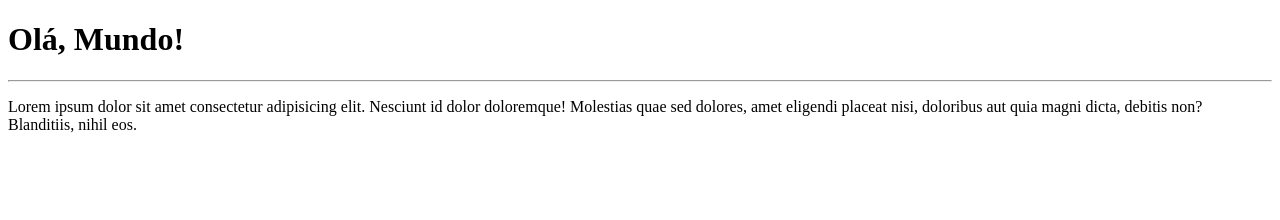
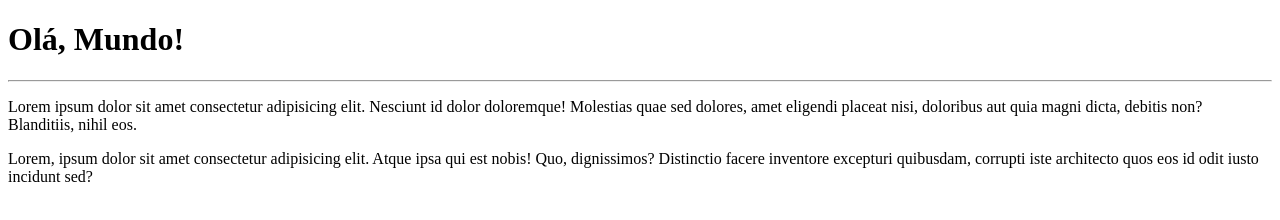
Before and after one commit to Perinho721996/Ola-Mundo, a plain HTML site: page index.html in a window 1280 px wide. Drawn offline with Linux system fonts and the light colour scheme.

Commit message:
Adicionei mais um paragrafo

```diff
--- a/index.html
+++ b/index.html
@@ -9,5 +9,6 @@
     <h1>Olá, Mundo!</h1>
     <hr>
     <p>Lorem ipsum dolor sit amet consectetur adipisicing elit. Nesciunt id dolor doloremque! Molestias quae sed dolores, amet eligendi placeat nisi, doloribus aut quia magni dicta, debitis non? Blanditiis, nihil eos.</p>
+    <p>Lorem, ipsum dolor sit amet consectetur adipisicing elit. Atque ipsa qui est nobis! Quo, dignissimos? Distinctio facere inventore excepturi quibusdam, corrupti iste architecto quos eos id odit iusto incidunt sed?</p>
 </body>
 </html>
```
